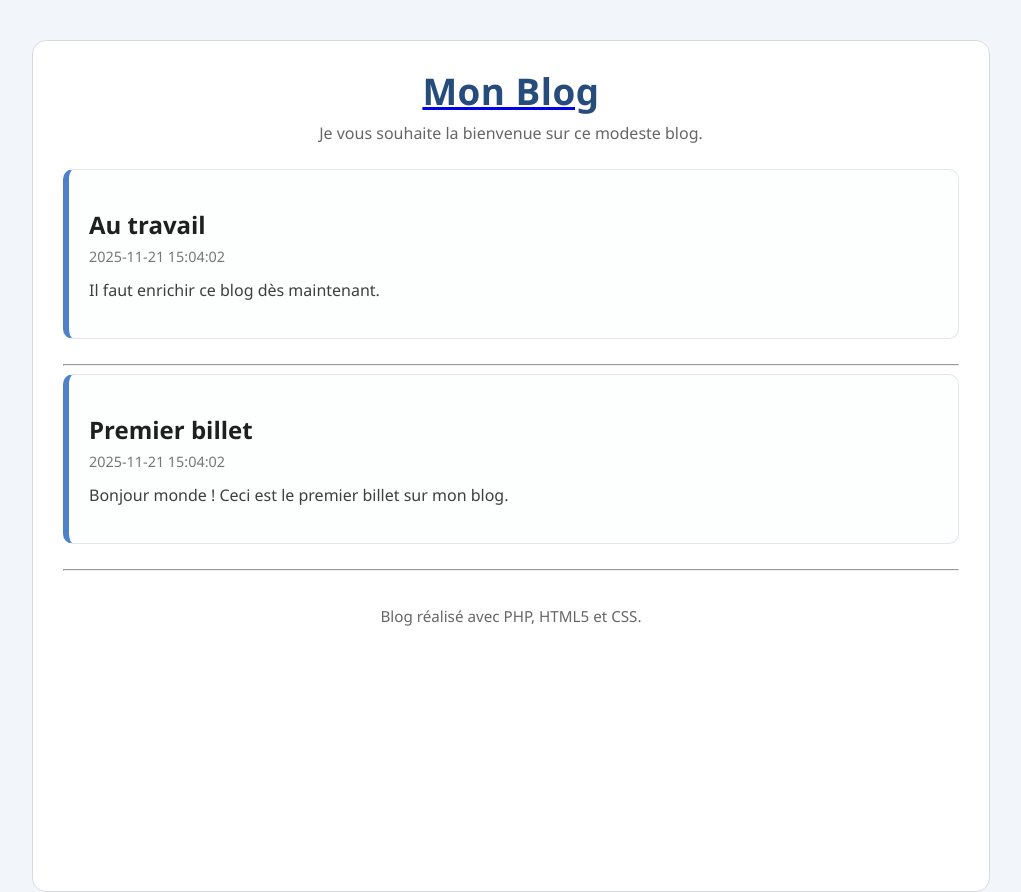
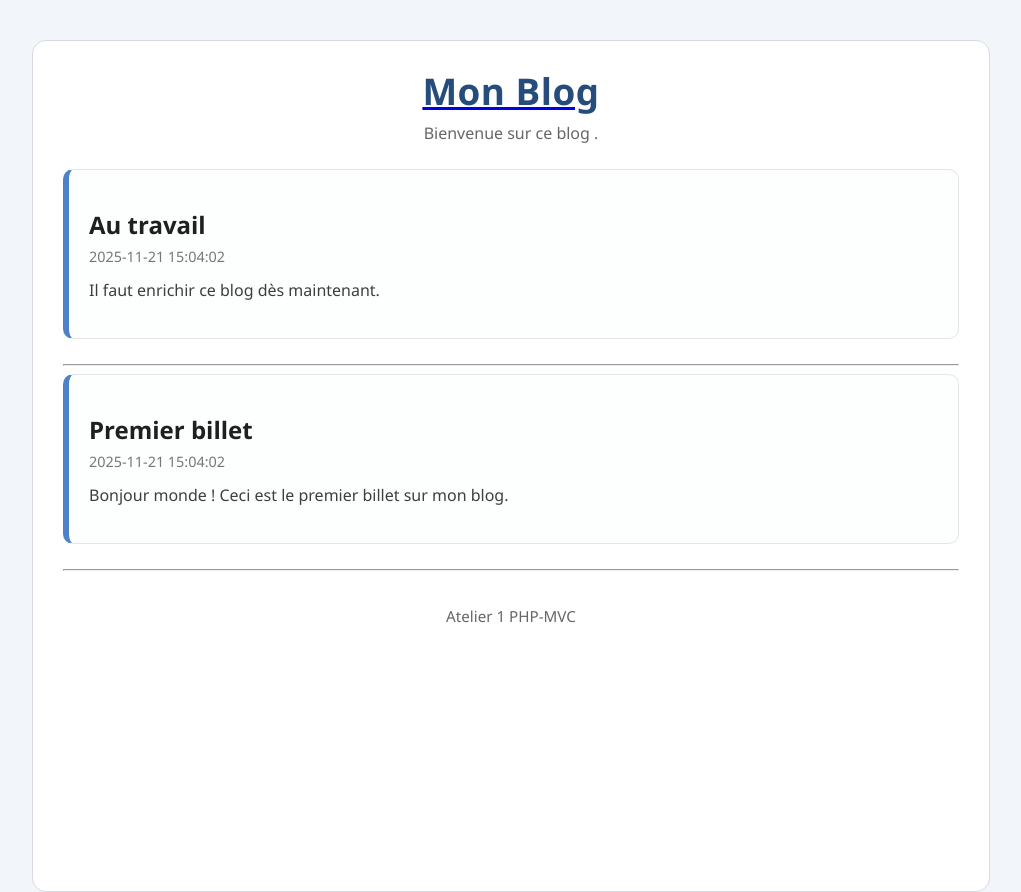
Before and after one commit to Ny-hasina/MonBlog, a PHP site: page / in a window 1280 px wide. Shown: the whole page, without its empty margins (129-1150 px from the left). Run offline with PHP 8.4, Linux system fonts and the light colour scheme; data comes from the database, SQL or seed files in the repository.

Commit message:
Ajout mvc version 2

```diff
--- /dev/null
+++ b/gabarit.php
@@ -0,0 +1,22 @@
+<!doctype html>
+<html lang="fr">
+    <head>
+        <meta charset="UTF-8" />
+        <link rel="stylesheet" href="style.css" />
+        <title><?= $titre ?></title>
+    </head>
+    <body>
+        <div id="global">
+            <header>
+                <a href="index.php"><h1 id="titreBlog">Mon Blog</h1></a>
+                <p>Bienvenue sur ce blog .</p>
+            </header>
+            <div id="contenu">
+                <?= $contenu ?>
+            </div> <!-- #contenu -->
+            <footer id="piedBlog">
+                Atelier 1 PHP-MVC
+            </footer>
+        </div> <!-- #global -->
+    </body>
+</html>
--- a/vueAccueil.php
+++ b/vueAccueil.php
@@ -1,20 +1,8 @@
-<!doctype html>
-<html lang="fr">
-    <head>
-        <meta charset="UTF-8" />
-        <link rel="stylesheet" href="style.css" />
-        <title>Mon Blog</title>
-    </head>
-    <body>
-        <div id="global">
-            <header>
-                <a href="index.php"><h1 id="titreBlog">Mon Blog</h1></a>
-                <p>Je vous souhaite la bienvenue sur ce modeste blog.</p>
-            </header>
-            <div id="contenu">
 <?php
-                foreach ($billets as $billet):
+$titre = 'Mon Blog';
 ?>
+<?php ob_start(); ?>
+<?php foreach ($billets as $billet): ?>
 <article>
     <header>
         <h1 class="titreBillet"><?= $billet['titre'] ?></h1>
@@ -24,10 +12,5 @@
     </article>
     <hr />
 <?php endforeach; ?>
-            </div> <!-- #contenu -->
-            <footer id="piedBlog">
-                Blog réalisé avec PHP, HTML5 et CSS.
-            </footer>
-        </div> <!-- #global -->
-    </body>
-</html>
+<?php $contenu = ob_get_clean(); ?>
+<?php require 'gabarit.php'; ?>
```
Lines whose indentation alone changed are shown as unchanged.
